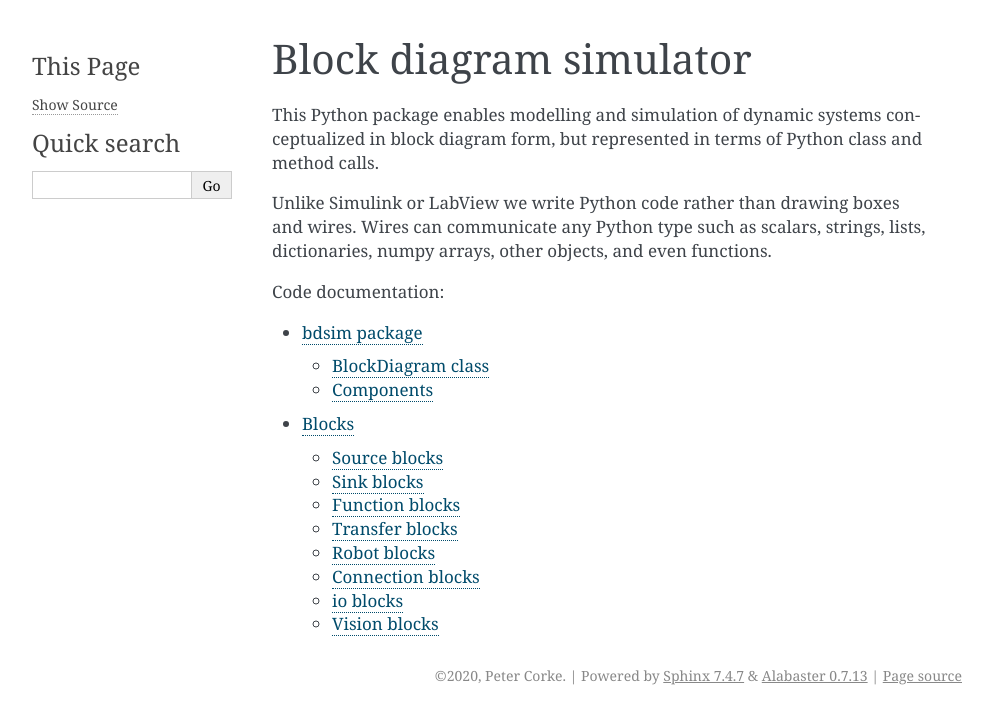
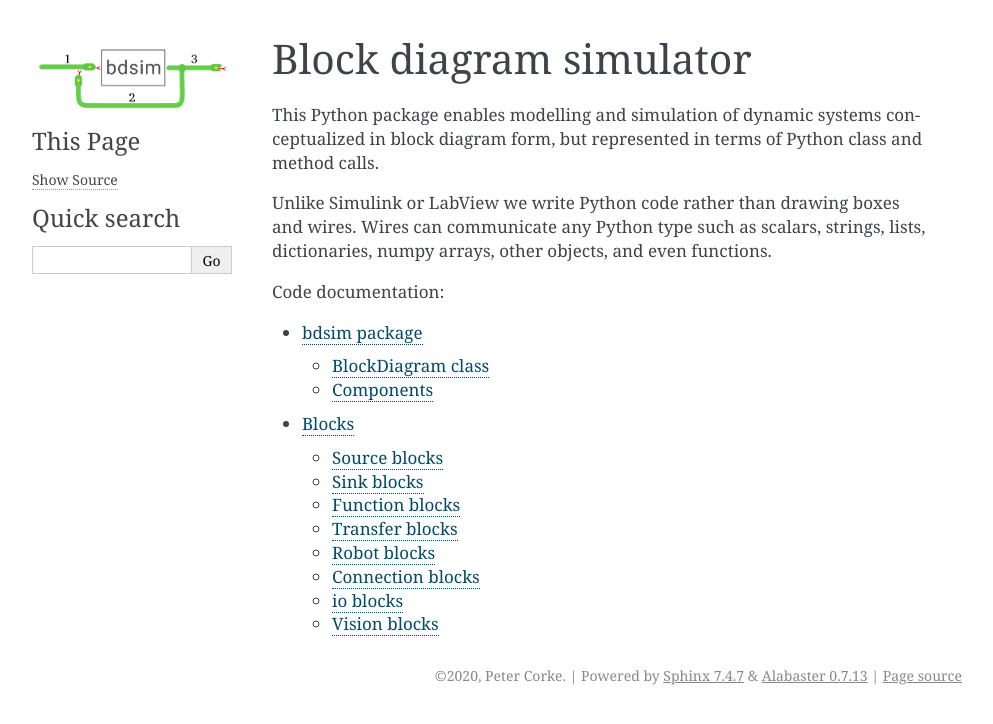
Before and after one commit to petercorke/bdsim, a Sphinx documentation site: the page built from docsrc/source/index.rst, in a window 1280 px wide. Shown: the top 724 px of the page, without its empty margins (148-1141 px from the left). Built offline with Sphinx 7.4.7, drawn with Linux system fonts in a browser that asks for light colours.

Commit message:
logo to sidebar of doco

```diff
--- a/docsrc/source/conf.py
+++ b/docsrc/source/conf.py
@@ -60,6 +60,15 @@ exclude_patterns = ['test_*']
 html_theme = 'alabaster'
 html_show_sourcelink = True
 
+html_theme_options = {
+    'github_user': 'petercorke',
+    'github_repo': 'bdsim',
+    'github_button': True,
+    'fixed_sidebar': True,
+}
+
+html_logo = '../../figs/BDSimLogo_NoBackgnd@2x.png'
+
 autoclass_content = "class"
 
 # Add any paths that contain custom static files (such as style sheets) here,
```
